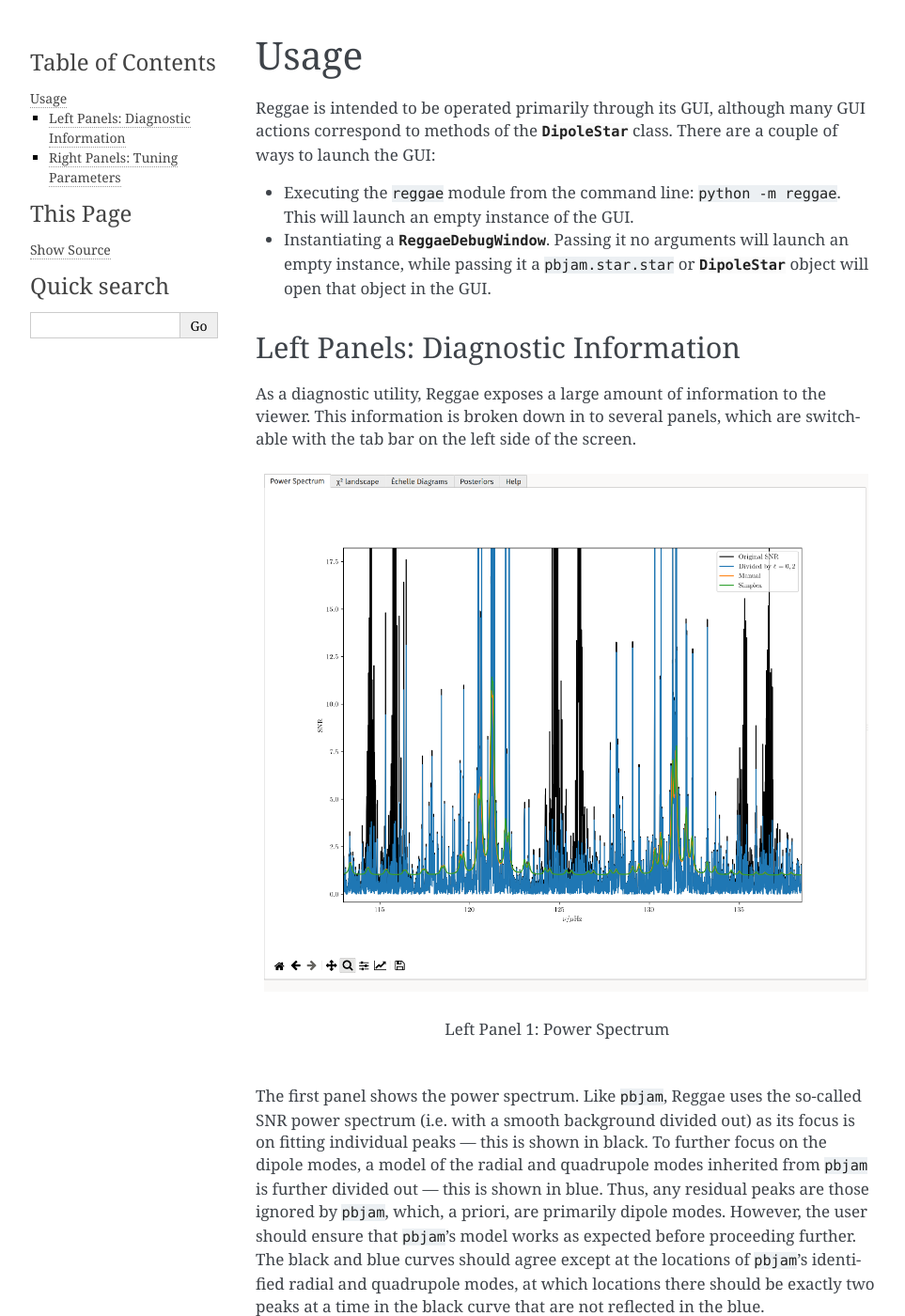
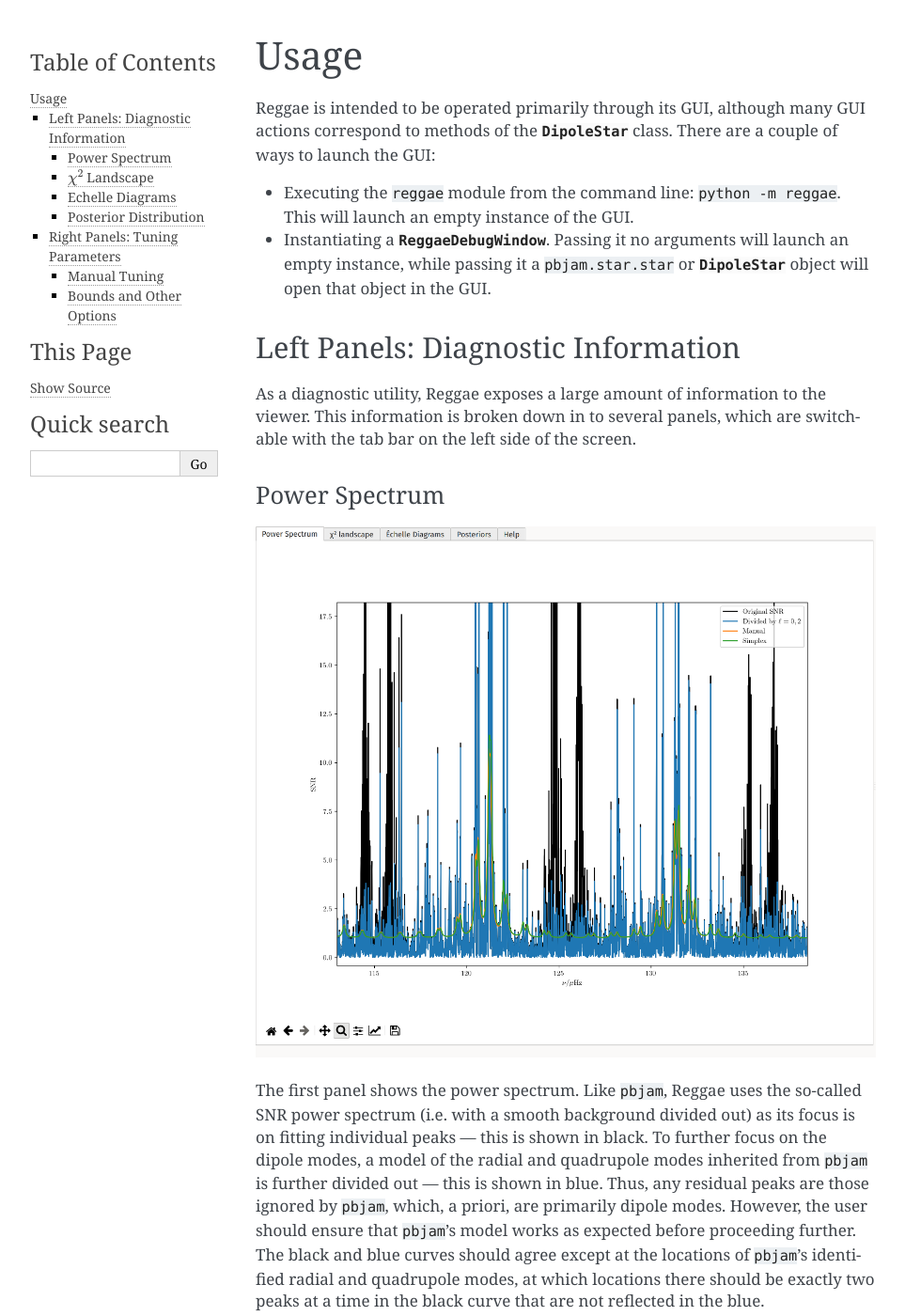
Before and after one commit to darthoctopus/reggae, a Sphinx documentation site: the page built from docs/usage.md, in a window 1280 px wide and 1400 px high. Shown: the whole window at 94% size, without its empty margins (148-1111 px from the left). Built offline with Sphinx 7.4.7, drawn with Linux system fonts in a browser that asks for light colours; some of the changed text lies outside the part shown.

Commit message:
render images on github

```diff
--- a/docs/usage.md
+++ b/docs/usage.md
@@ -8,29 +8,24 @@
 ## Left Panels: Diagnostic Information
 
 As a diagnostic utility, Reggae exposes a large amount of information to the viewer. This information is broken down in to several panels, which are switchable with the tab bar on the left side of the screen.
-:::{figure} images/ps.png
-:alt: Left Panel 1: Power Spectrum
 
-Left Panel 1: Power Spectrum
-:::
+### Power Spectrum
+
+![Left Panel 1: Power Spectrum](images/ps.png)
 
 The first panel shows the power spectrum. Like `pbjam`, Reggae uses the so-called SNR power spectrum (i.e. with a smooth background divided out) as its focus is on fitting individual peaks — this is shown in black. To further focus on the dipole modes, a model of the radial and quadrupole modes inherited from `pbjam` is further divided out — this is shown in blue. Thus, any residual peaks are those ignored by `pbjam`, which, a priori, are primarily dipole modes. However, the user should ensure that `pbjam`'s model works as expected before proceeding further. The black and blue curves should agree except at the locations of `pbjam`'s identified radial and quadrupole modes, at which locations there should be exactly two peaks at a time in the black curve that are not reflected in the blue.
 
 Later steps in the fitting procedure, using different optimisation schemes, may produce estimates of the parameters as well, each also corresponding to a PSD model. These are shown with various coloured curves.
 
-:::{figure} images/χ2.png
-:alt: Left Panel 2: $\chi^2$ Landscape
+### $\chi^2$ Landscape
 
-Left Panel 2: $\chi^2$ Landscape
-:::
+![Left Panel 2: $\chi^2$ Landscape](images/χ2.png)
 
 This panel displays the values of $\chi^2 = -\log \mathcal{L}$ as a function of each of the optimisation parameters, holding the others constant at their current values, should the user initiate a parameter sweep (see Right Panel 2 below).
 
-:::{figure} images/echelle.png
-:alt: Left Panel 3: Echelle Diagrams
+### Echelle Diagrams
 
-Left Panel 3: Echelle Diagrams
-:::
+![Left Panel 3: Echelle Diagrams](images/echelle.png)
 
 Given that the p- and g-modes are known to separately possess characteristic frequency and period spacings, respectively, it is conventional to examine the locations of these peaks in the power spectrum through the use of "echelle power diagrams". This third panel shows such diagrams, where the power spectrum is phase-folded with respect to these frequency or period spacings on the horizontal axis.
 
@@ -38,11 +33,9 @@
 
 For the period-echelle power diagram in particular, the horizontal coordinate is further "stretched" through the use of the coordinate transform described in Mosser et al. 2012, 2015, 2017, 2018; Ong & Gehan 2023. In summary: in the asymptotic regime, mixed modes satisfy an eigenvalue equation parameterised by a single coupling strength $q$. If ansatz values of $q$, $\Delta\Pi$, and the pure p-mode frequencies are supplied, this allows the pure g-mode frequencies to be inferred from the mixed modes analytically. More generally, this specifies a coordinate transformation in the period coordinate mapping the mixed mode frequencies to the g-mode frequencies. As such, when applied to the period-echelle power diagram, it will map avoided crossings to vertical ridges, if the supplied values of $q$, $\Delta\Pi$, and the p-mode frequencies are accurate.
 
-:::{figure} images/posterior.png
-:alt: Left Panel 4: Posterior Distributions
+### Posterior Distribution
 
-Left Panel 4: Posterior Distributions
-:::
+![Left Panel 4: Posterior Distributions](images/posterior.png)
 
 In addition to finding optimal point estimates, Reggae also allows the dipole-mode parameters to be determined by nested sampling. This panel simply displays the corner plot of the joint posterior distribution for the dipole-mode model parameters.
 
@@ -50,11 +43,9 @@
 
 Reggae is intended to permit the user to derive estimates of parameters describing the dipole modes. As such, its GUI provides various ways by which one might either manually fine-tune a guess at these parameters, or else arrive at point esimates or posterior distributions through automated optimisation or sampling. These options are shown on the right side of the screen. Again, they are broken down into several panels, which are switchable with the right tab bar.
 
-:::{figure} images/θ.png
-:alt: Right Panel 1: Manual Tuning
+### Manual Tuning
 
-Right Panel 1: Manual Tuning
-:::
+![Right Panel 1: Manual Tuning](images/θ.png)
 
 This panel allows the user to manually fine-tune the numerical values of a set of dipole-mode parameters. `pbjam` will use a generative model for dipole gravitoacoustic mixed modes using the parameterisation of Ong & Basu (2020), with the frequency-dependent coupling strength described with two parameters (one for each of the two matrices entering into the parameterisation). The full set of parameters in the model, $\theta_\text{reggae}$, is thus:
 
@@ -75,11 +66,9 @@
 
 Finally, there is a textbox for debug commands to be issued. This is to permit advanced manual manipulation of the {class}`~reggae.dipolestar.DipoleStar` object, and most users will not need to worry about this.
 
-:::{figure} images/bounds.png
-:alt: Right Panel 2: Bounds and Other Options
+### Bounds and Other Options
 
-Right Panel 2: Bounds and Other Options
-:::
+![Right Panel 2: Bounds and Other Options](images/bounds.png)
 
 Several of the numerical methods exposed to the user require bounds (for optimisation, or for uninformative priors) to be specified. Upper and lower bounds to ranges of values for all of the parameters described above may thus be entered here. On the right side of each row is a "play" button, which initiates a parameter sweep for values of the log-likelihood function $\chi^2 = -\log \mathcal{L}$, whose results are shown in Left Panel 2. The corresponding entry of $\theta_\text{Reggae}$ in Right Panel 1 is automatically set to the optimal value after performing such a sweep. The user may also recompute these bounds automatically around the current manual values of $\theta_\text{Reggae}$.
 
```
